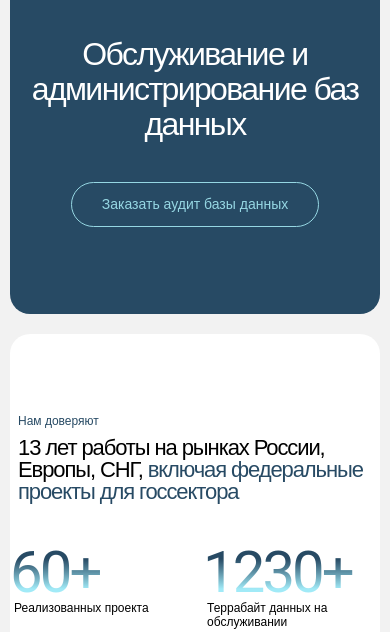
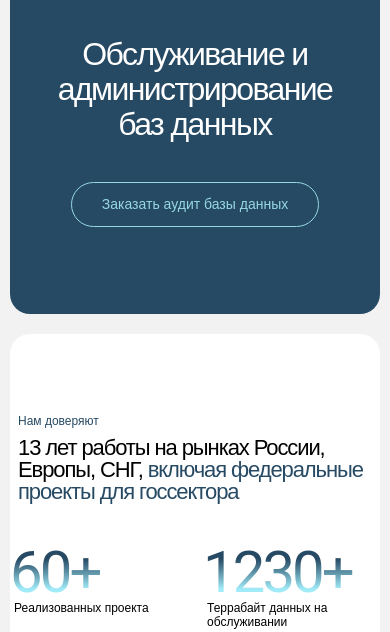
Before and after one commit to Exiragor/mir-dit, a website built with Vite: page admin.html in a window 390 px wide. Shown: the part 249-881 px from the top of the page. Built offline with nearby package versions, Linux system fonts and the light colour scheme.

Commit message:
fix: some fixes

```diff
--- a/admin.html
+++ b/admin.html
@@ -15,8 +15,8 @@
             <div class="header__main">
                 <img class="header__image header__image--mobile analytics-header__image" src="/cells-header-bg.png" alt="cells" />
 
-                <h1 class="head-1 header__title text-white">
-                    Обслуживание и администрирование баз данных
+                <h1 class="head-1 header__title text-white head-title">
+                    Обслуживание и администрирование баз&nbsp;данных
                 </h1>
 
                 <a type="button" class="header__button btn btn--outline t-2" href="mailto:info@mir-dit.ru">
--- a/src/styles/admin.css
+++ b/src/styles/admin.css
@@ -136,6 +136,12 @@ div.service-slider__slide {
 
 .advanse-slider__text + .advanse-slider__text {
     margin-top: 11px;
+}
+
+.head-title {
+    hyphens: auto;
+    word-break: break-word;
+    overflow-wrap: break-word;
 }
 
 @media (min-width: 768px) {
```
Also changed, not shown: about.html (+2 -2 lines).
